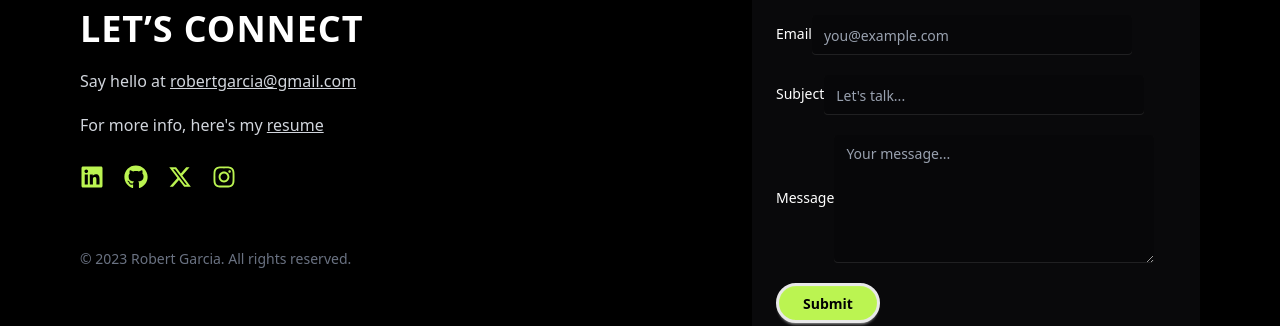
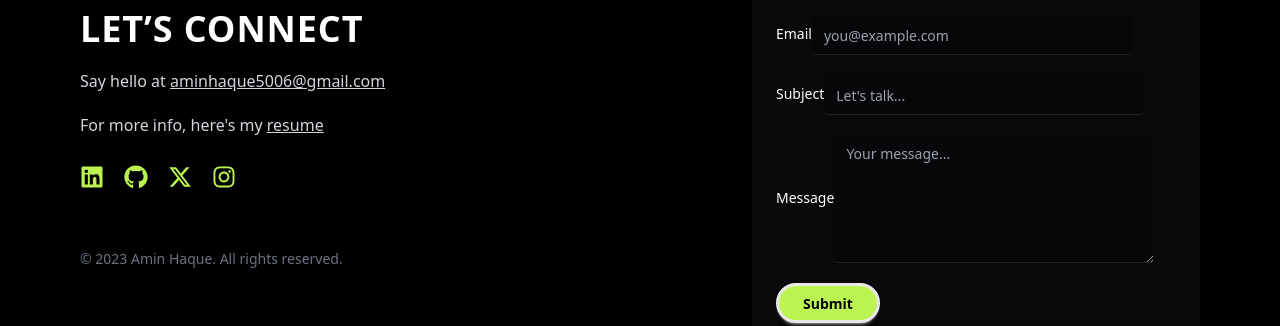
Before and after one commit to AMINHAQUE-006/portfolio, a Next.js app: page / in a window 1280 px wide. Shown: the part 2049-2375 px from the top of the page. Built offline with nearby package versions, Linux system fonts and the light colour scheme.

Commit message:
email update

```diff
--- a/src/modules/about/about-page.tsx
+++ b/src/modules/about/about-page.tsx
@@ -16,7 +16,7 @@ const ContactPage = () => {
               href="mailto:robertgarcia@gmail.com"
               className="underline hover:text-lime-400"
             >
-              robertgarcia@gmail.com
+              aminhaque5006@gmail.com
             </a>
           </p>
           <p className="text-gray-300">
@@ -59,7 +59,7 @@ const ContactPage = () => {
           </div>
 
           <p className="text-sm text-gray-500 mt-10">
-            © 2023 Robert Garcia. All rights reserved.
+            © 2023 Amin Haque. All rights reserved.
           </p>
         </div>
 
```
